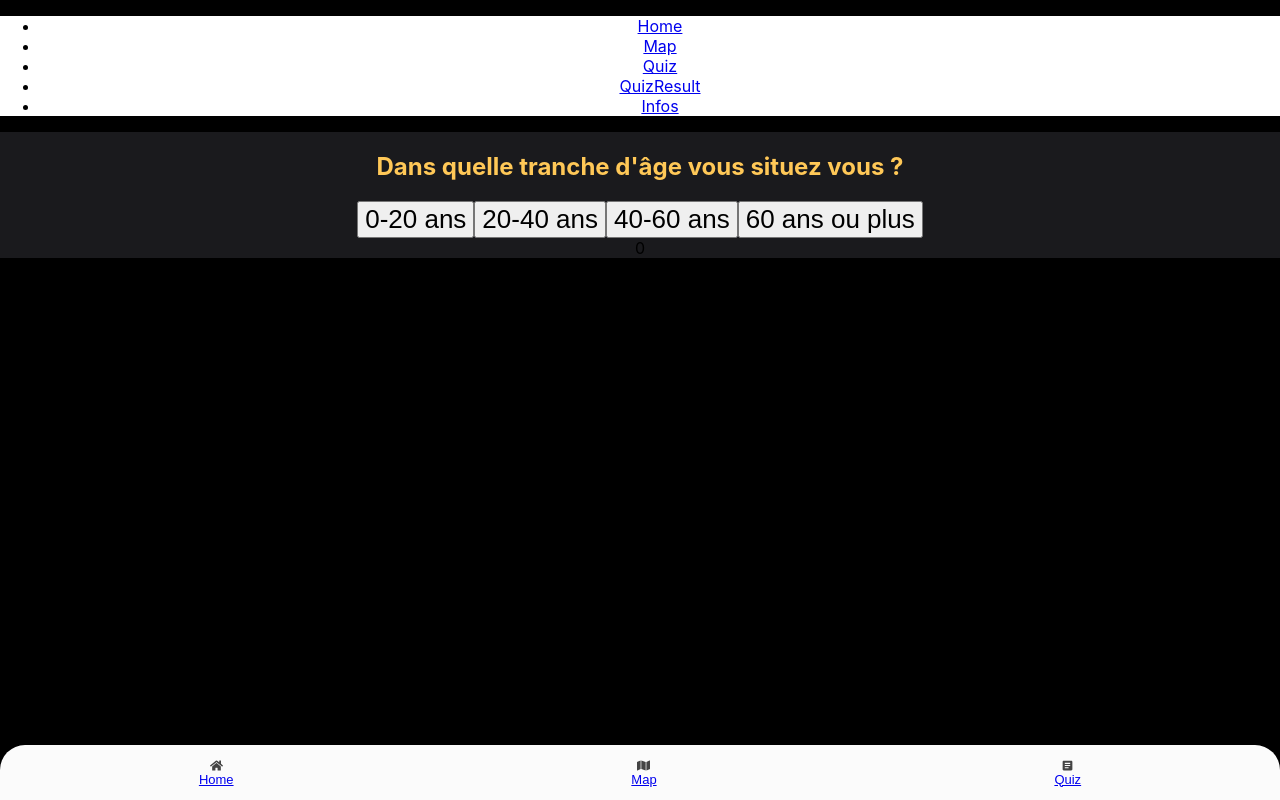
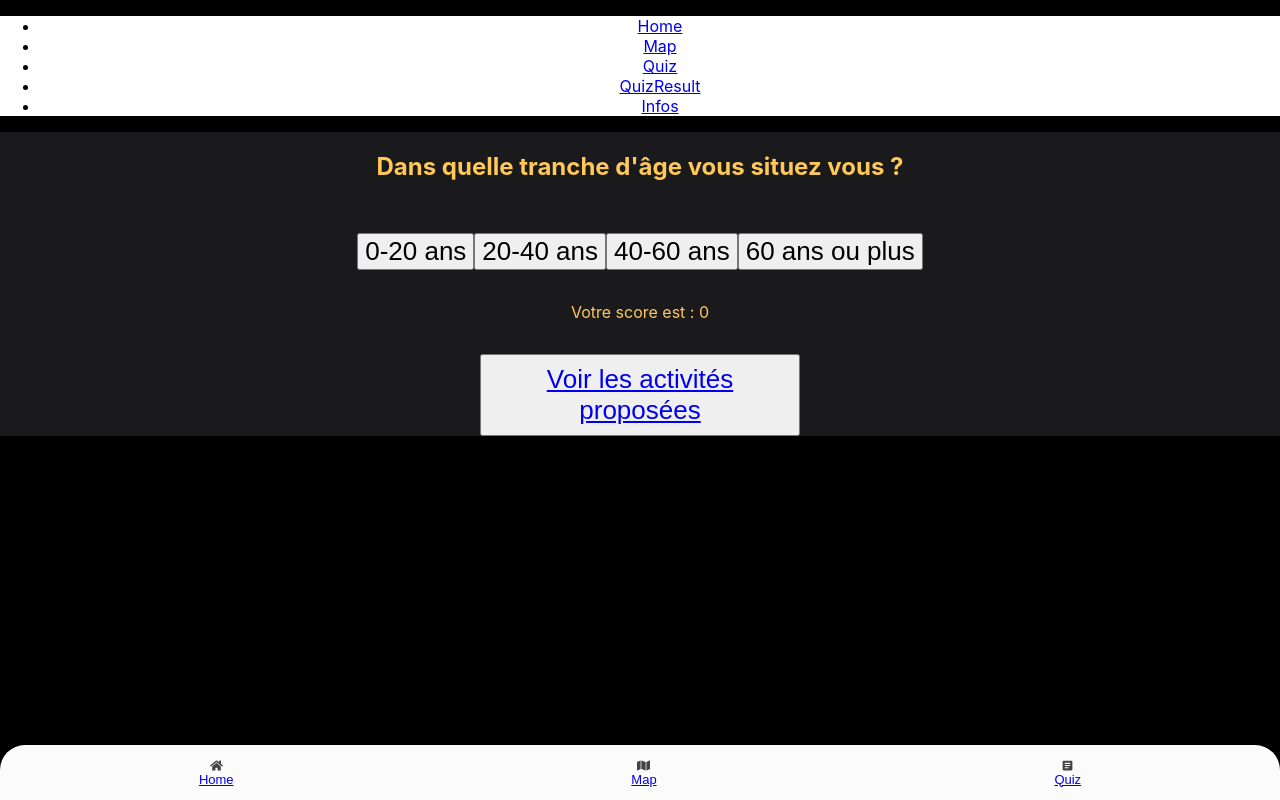
Before and after one commit to WildCodeSchool/2022-03-JS-Toulouse-project-2-actio, a React (Vite) app in the folder frontend/: page /Quiz in a window 1280 px wide. Built offline with nearby package versions, Linux system fonts and the light colour scheme.

Commit message:
some modifications on the quizz and add link to the page quizresult

```diff
--- a/frontend/src/pages/Quiz.css
+++ b/frontend/src/pages/Quiz.css
@@ -3,6 +3,8 @@
   background-color: #1a1a1d;
   flex-direction: column;
   flex-wrap: wrap;
+  gap: 2rem;
+  align-items: center;
 }
 
 .quiz-container > h2 {
@@ -16,3 +18,18 @@
 button:hover {
   background-color: #ffc857;
 }
+
+.score-section {
+  color: #ffc857;
+}
+
+.show-score {
+  color: #ffc857;
+}
+
+.quiz-result-button {
+  display: flex;
+  justify-content: center;
+  padding: 0.5rem;
+  max-width: 20rem;
+}
--- a/frontend/src/pages/Quiz.jsx
+++ b/frontend/src/pages/Quiz.jsx
@@ -1,5 +1,6 @@
 import React, { useState } from "react";
 import "./Quiz.css";
+import { NavLink } from "react-router-dom";
 
 function Quiz() {
   const questions = [
@@ -42,19 +43,14 @@ function Quiz() {
   ];
   const [score, setScore] = useState(0);
   const [currentQuestion, setCurrentQuestion] = useState(0);
-  const [showScore, setShowScore] = useState(false);
+  // eslint-disable-next-line no-unused-vars
   const handleAnswerButtonClick = (answerOption) => {
     const nextQuestion = currentQuestion + 1;
     setCurrentQuestion(nextQuestion);
+    setScore(questions[currentQuestion].answerOptions.score);
     if (nextQuestion < questions.length) {
       setCurrentQuestion(nextQuestion);
-      setScore(
-        score +
-          questions[currentQuestion].answerOptions[answerOption.answerText]
-            .score
-      );
     } else {
-      setShowScore(true);
       setCurrentQuestion(3);
     }
   };
@@ -69,17 +65,13 @@ function Quiz() {
           </button>
         ))}
       </div>
-      <div>{score}</div>
+      <div className="show-score">Votre score est : {score}</div>
 
-      <div className="score">
-        {showScore ? (
-          <h2 className="score-section">
-            L&apos;activité que vous nous proposons est : ... la pétanque !!!
-          </h2>
-        ) : (
-          <div />
-        )}
-      </div>
+      <button type="button" className="quiz-result-button">
+        <NavLink className="quiz-result-link" to="/QuizResult">
+          Voir les activités proposées
+        </NavLink>
+      </button>
     </div>
   );
 }
--- /dev/null
+++ b/frontend/src/pages/QuizResult.css
@@ -0,0 +1,3 @@
+.quizz-result {
+  color: #ffc857;
+}
--- a/frontend/src/pages/QuizResult.jsx
+++ b/frontend/src/pages/QuizResult.jsx
@@ -1,9 +1,12 @@
 import React from "react";
+import "./QuizResult.css";
 
 function QuizResult() {
   return (
-    <div>
-      <p>Hello on the quizResult page</p>
+    <div className="quizz-result">
+      <h2>
+        Les resultats sont tombés, voici les activités que nous vous proposons :
+      </h2>
     </div>
   );
 }
```
